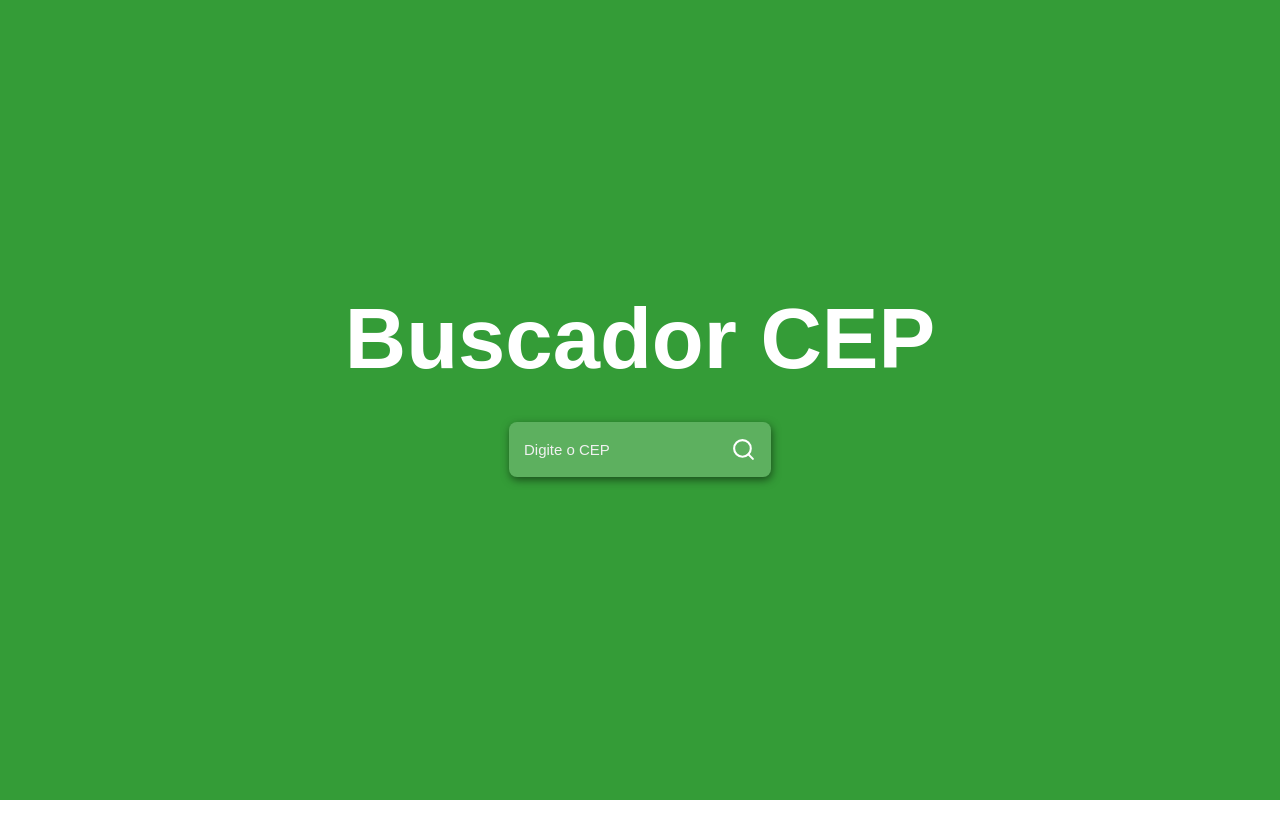
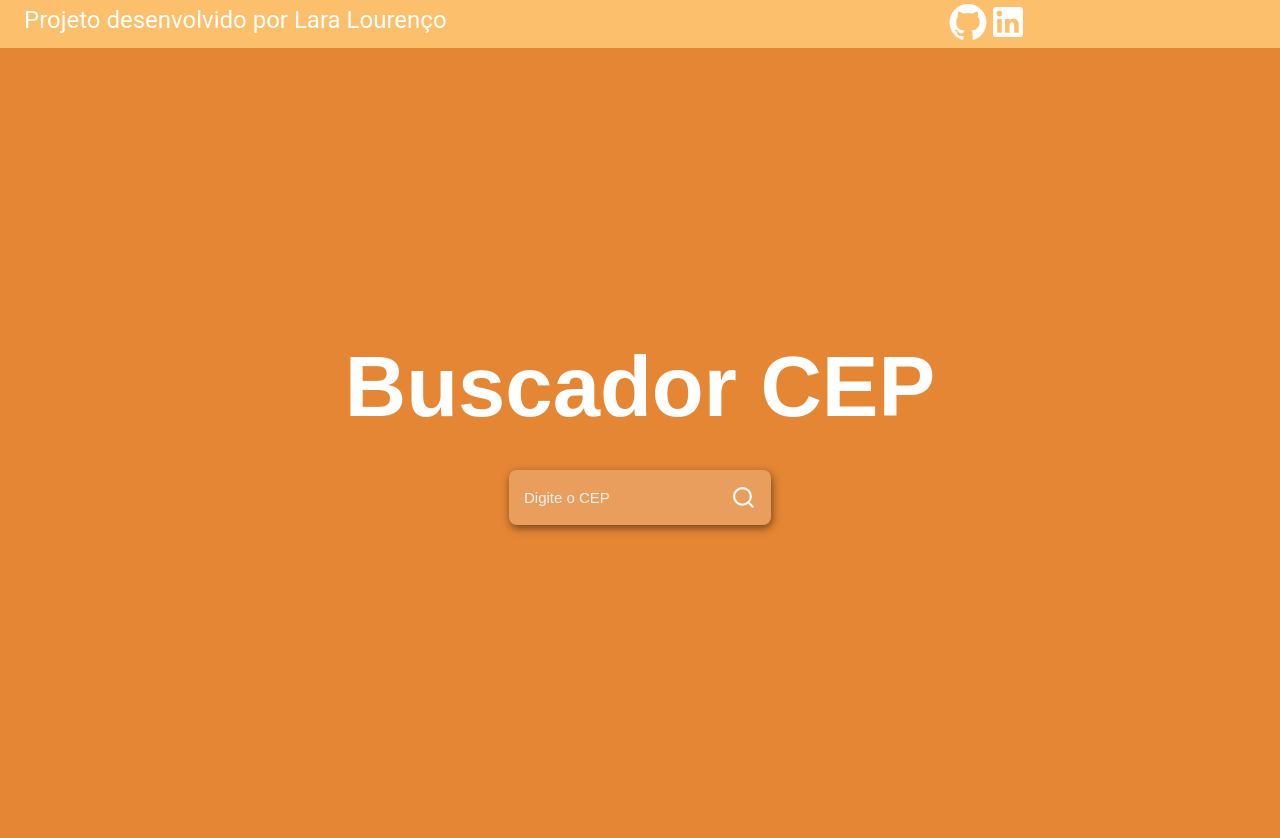
Before and after one commit to laralrnc/BuscadorCEP, a React (Create React App) app: page / in a window 1280 px wide. Shown: the top 838 px of the page. Before the commit the page ends 800 px from the top, so only its background shows below. Built offline with nearby package versions, Linux system fonts and the light colour scheme.

Commit message:
Estilização

```diff
--- a/src/App.js
+++ b/src/App.js
@@ -2,6 +2,7 @@ import { useState } from 'react';
 import { FiSearch } from 'react-icons/fi';
 import './styles.css';
 import api from './services/api';
+import Navbar from './navbar';
 
 function App() {
 
@@ -27,7 +28,10 @@ function App() {
   }
 
   return (
-    <div className="container">
+
+    <><div>
+          <Navbar />
+      </div><div className="container">
               <h1 className="title">Buscador CEP</h1>
 
               <div className="containerInput">
@@ -35,8 +39,7 @@ function App() {
                       type="text"
                       placeholder="Digite o CEP"
                       value={input}
-          onChange={(e) => setInput(e.target.value)}
-        />
+                      onChange={(e) => setInput(e.target.value)} />
 
                   <button className='buttonSearch' onClick={handleSearch}>
                       <FiSearch size={25} color='#FFF' />
@@ -50,10 +53,9 @@ function App() {
                       <span> Bairro: {cep.bairro}</span>
                       <span>{cep.localidade} - {cep.uf}</span>
                       <span>Obrigada por utilizar!</span>
-          <span>Desenvolvido por Lara Lourenço.</span>
                   </main>
               )}
-    </div>
+          </div></>
 
 
   );
--- /dev/null
+++ b/src/navbar.css
@@ -0,0 +1,45 @@
+.cursor{
+    cursor: pointer;
+    color: white;
+}
+.text-decorator-none{
+    text-decoration: none;
+}
+.navbar:hover {
+    color: #c6f0e1
+}
+.navbar{
+    padding: 0 50px;
+    font-size: large;
+    font-weight: 1000;
+    color: #ffffff;
+    font-family: 'Raleway', sans-serif;
+    letter-spacing: 3px;
+
+
+}
+.MuiAppBar-colorPrimary {
+    background-color: #fcbf6b !important;
+}
+.box1 {
+    background-color: #fcbf6b !important;
+}
+
+.redes {
+    font-size: 40px !important;
+    color: white;
+}
+
+.textos {
+    color: white;
+
+}
+
+a {
+    text-decoration: none;
+}
+
+.grid1 {
+    display: flex table-row;
+    flex-flow: row wrap;
+}
--- /dev/null
+++ b/src/navbar.js
@@ -0,0 +1,40 @@
+import React from 'react';
+import { AppBar, Toolbar, Typography, Box, Grid  } from '@material-ui/core';
+import './navbar.css';
+import InstagramIcon from '@material-ui/icons/Instagram';
+import FacebookIcon from '@material-ui/icons/Facebook';
+import LinkedInIcon from '@material-ui/icons/LinkedIn';
+import GitHubIcon from '@mui/icons-material/GitHub';
+
+const Navbar = () => {
+    return (
+        <AppBar position="static" className="MuiAppBar-colorPrimary " >
+            <Toolbar variant="dense" className='tamanho MuiAppBar-colorPrimary teste' >
+            <Grid className="box1" container xs={12}> {/* 3,3,3,3 devs*/}
+            <Grid container item alignItems='center' xs={6}>
+                <Grid item xs={12}>
+                    <Typography variant="h5" align="left" gutterBottom className='textos' >Projeto desenvolvido por Lara Lourenço</Typography>
+                </Grid>
+            </Grid>
+
+            <Grid container item alignItems='center' xs={6}  justifyContent= 'flex-end'>
+                <Grid item xs={6}>
+                <Typography variant="subtitle2" align="left" gutterBottom className='textos' ></Typography>
+                </Grid>
+                <Grid item xs={6}>
+                    <a href="hhttps://github.com/laralrnc" target="_blank">
+                        <GitHubIcon className='redes' />
+                    </a>
+                    <a href="https://www.linkedin.com/in/laralouren%C3%A7o/" target="_blank">
+                        <LinkedInIcon className='redes' />
+                    </a>
+                </Grid>
+            </Grid>
+        </Grid>
+
+
+            </Toolbar>
+        </AppBar >
+    )
+}
+export default Navbar
--- a/src/styles.css
+++ b/src/styles.css
@@ -4,7 +4,7 @@
     justify-content: center;
     align-items: center;
     flex-direction: column;
-    background: #349c37;
+    background: #e58634;
 }
 .title{
     font-size: 85px;
```
Also changed, not shown: package.json (+7 -0 lines), 1 other file (tests, documents, lock files or other folders). Lines whose indentation alone changed are shown as unchanged.
